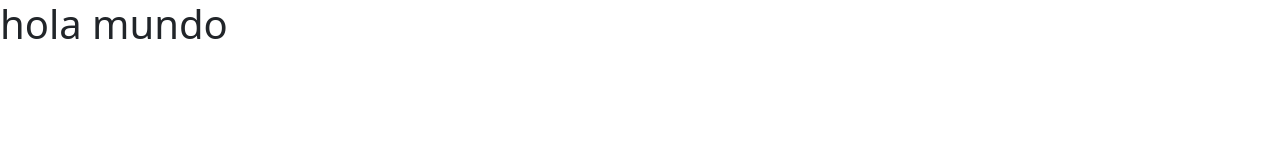
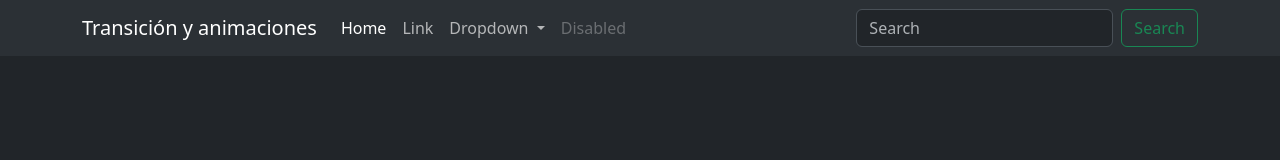
Before and after one commit to marcos-gonzalez07/practicaTransicionesAnimaciones, a plain HTML site: page index.html in a window 1280 px wide. Drawn offline with nearby package versions, Linux system fonts and the light colour scheme.

Commit message:
Agregamos tema oscuro y el nav

```diff
--- a/index.html
+++ b/index.html
@@ -1,5 +1,5 @@
 <!DOCTYPE html>
-<html lang="en">
+<html lang="en" data-bs-theme="dark">
 <head>
     <meta charset="UTF-8">
     <meta name="viewport" content="width=device-width, initial-scale=1.0">
@@ -10,8 +10,46 @@
     <title>Document</title>
 </head>
 <body>
-    <h1>hola mundo</h1>
-
+    <header>
+        <nav class="navbar navbar-expand-lg bg-body-tertiary">
+  <div class="container">
+    <a class="navbar-brand" href="#">Transición y animaciones</a>
+    <button class="navbar-toggler" type="button" data-bs-toggle="collapse" data-bs-target="#navbarSupportedContent" aria-controls="navbarSupportedContent" aria-expanded="false" aria-label="Toggle navigation">
+      <span class="navbar-toggler-icon"></span>
+    </button>
+    <div class="collapse navbar-collapse" id="navbarSupportedContent">
+      <ul class="navbar-nav me-auto mb-2 mb-lg-0">
+        <li class="nav-item">
+          <a class="nav-link active" aria-current="page" href="#">Home</a>
+        </li>
+        <li class="nav-item">
+          <a class="nav-link" href="#">Link</a>
+        </li>
+        <li class="nav-item dropdown">
+          <a class="nav-link dropdown-toggle" href="#" role="button" data-bs-toggle="dropdown" aria-expanded="false">
+            Dropdown
+          </a>
+          <ul class="dropdown-menu">
+            <li><a class="dropdown-item" href="#">Action</a></li>
+            <li><a class="dropdown-item" href="#">Another action</a></li>
+            <li><hr class="dropdown-divider"></li>
+            <li><a class="dropdown-item" href="#">Something else here</a></li>
+          </ul>
+        </li>
+        <li class="nav-item">
+          <a class="nav-link disabled" aria-disabled="true">Disabled</a>
+        </li>
+      </ul>
+      <form class="d-flex" role="search">
+        <input class="form-control me-2" type="search" placeholder="Search" aria-label="Search"/>
+        <button class="btn btn-outline-success" type="submit">Search</button>
+      </form>
+    </div>
+  </div>
+</nav>
+    </header>
+    <main></main>
+    <footer></footer>
     <script src="https://cdn.jsdelivr.net/npm/bootstrap@5.3.7/dist/js/bootstrap.bundle.min.js" integrity="sha384-ndDqU0Gzau9qJ1lfW4pNLlhNTkCfHzAVBReH9diLvGRem5+R9g2FzA8ZGN954O5Q" crossorigin="anonymous"></script>
 </body>
 </html>
```
